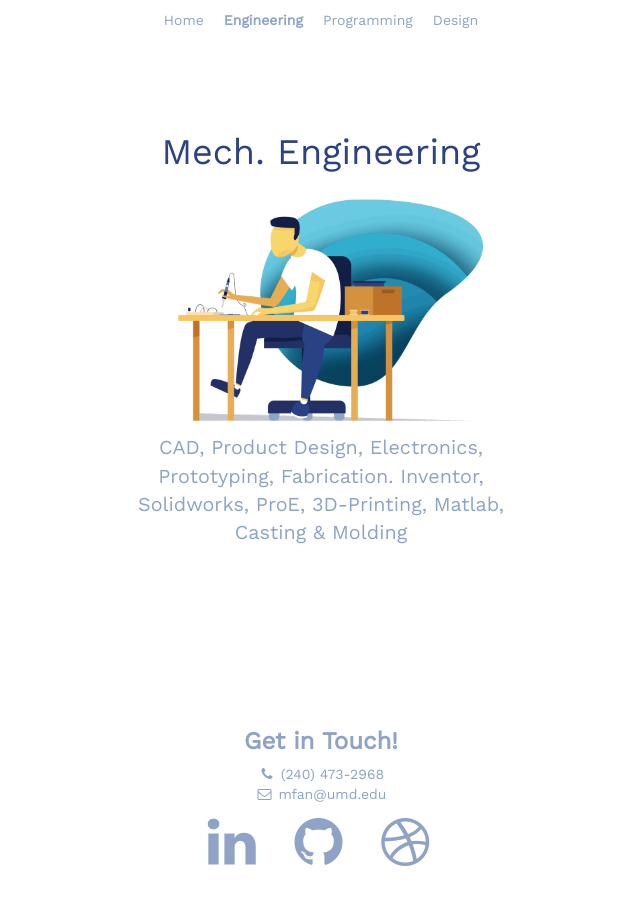
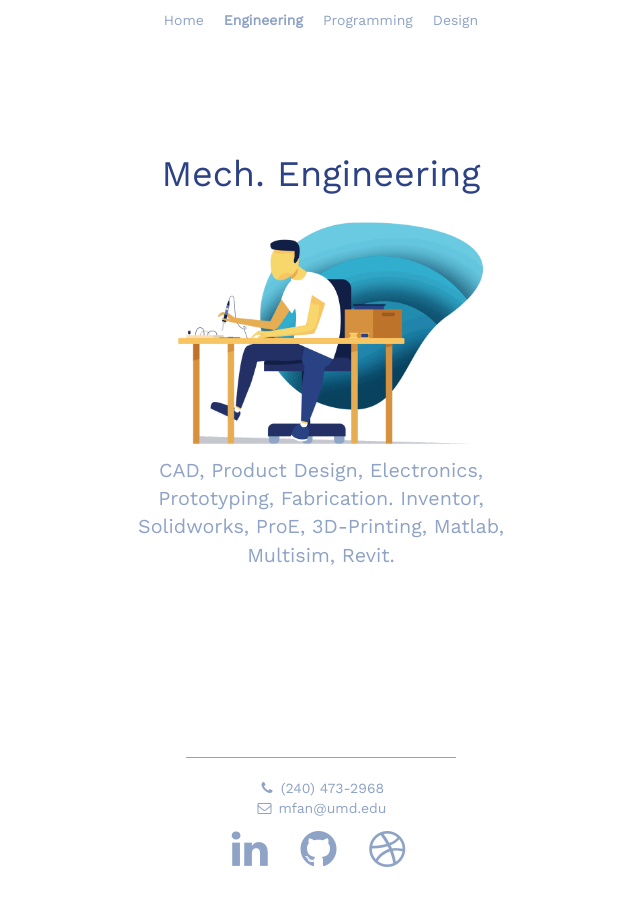
Before and after one commit to mattjfan/mattjfan.github.io, a Jekyll site: the page built from engineering/index.html, in a window 1280 px wide. Shown: the whole page, without its empty margins (319-959 px from the left). Built offline with Jekyll 4.4.1, drawn with Linux system fonts in a browser that asks for light colours; nearby versions of some CDN libraries.

Commit message:
reduce footer

```diff
--- /dev/null
+++ b/_includes/footer.html
@@ -0,0 +1,31 @@
+<div class="mx-auto text-center footer">
+      <!--h3><strong>Get in Touch!</strong></h3-->
+      <hr class='divider'>
+      <ul class="list-unstyled">
+        <li>
+          <i class="fa fa-phone fa-fw"></i>
+          (240) 473-2968</li>
+        <li>
+          <i class="fa fa-envelope-o fa-fw"></i>
+          <a href="mailto:mfan@umd.edu">mfan@umd.edu</a>
+        </li>
+      </ul>
+
+      <ul class="list-inline">
+        <li class="list-inline-item">
+          <a href="https://www.linkedin.com/in/matt-fan/">
+            <i class="gradient_link fa fa-linkedin fa-fw fa-3x"></i>
+          </a>
+        </li>
+        <li class="list-inline-item">
+          <a href="https://github.com/mattjfan">
+            <i class=" gradient_link fa fa-github fa-fw fa-3x"></i>
+          </a>
+        </li>
+        <li class="list-inline-item">
+          <a href="https://dribbble.com/mfan">
+            <i class=" gradient_link fa fa-dribbble fa-fw fa-3x"></i>
+          </a>
+        </li>
+      </ul>
+    </div>
--- a/css/styles.css
+++ b/css/styles.css
@@ -15,7 +15,7 @@ html, body{
 .vertical_center{
   display: flex;
  align-items: center;
- height:70vh;
+ height:75vh;
 }
 
 /*
@@ -31,7 +31,13 @@ p{
   color:#8fa3c6;
   font-size:2.2vh;
 }
-
+/*
+@media only screen and (max-width: 768px) {
+  p{
+    font-size:2.6vh;
+  }
+}
+*/
 .button1 {
     background-color: white;
     color: black;
@@ -52,6 +58,7 @@ p{
 }
 
 .footer {
+
   width:100%;
   max-width:100%;
   position: absolute;
@@ -95,7 +102,13 @@ a:active {
   font-weight: bold;
 }
 
-
+.divider{
+  border:none;
+  width:30vh;
+  height: 1px;
+  color: var(--color2);
+  background-color: var(--color2);
+}
 
 button {
   color: var(--color1);
--- a/engineering/index.html
+++ b/engineering/index.html
@@ -19,41 +19,10 @@ title: Engineering
 <p>CAD, Product Design, Electronics,
 Prototyping, Fabrication.  Inventor,
 Solidworks, ProE, 3D-Printing,
-Matlab, Casting & Molding</p>
+Matlab, Multisim, Revit.</p>
 </div>
 </div>
 
-<div class="mx-auto text-center footer">
-
-      <h3><strong>Get in Touch!</strong></h3>
-      <ul class="list-unstyled">
-        <li>
-          <i class="fa fa-phone fa-fw"></i>
-          (240) 473-2968</li>
-        <li>
-          <i class="fa fa-envelope-o fa-fw"></i>
-          <a href="mailto:mfan@umd.edu">mfan@umd.edu</a>
-        </li>
-      </ul>
-
-      <ul class="list-inline">
-        <li class="list-inline-item">
-          <a href="https://www.linkedin.com/in/matt-fan/">
-            <i class="gradient_link fa fa-linkedin fa-fw fa-4x"></i>
-          </a>
-        </li>
-        <li class="list-inline-item">
-          <a href="https://github.com/mattjfan">
-            <i class=" gradient_link fa fa-github fa-fw fa-4x"></i>
-          </a>
-        </li>
-        <li class="list-inline-item">
-          <a href="https://dribbble.com/mfan">
-            <i class=" gradient_link fa fa-dribbble fa-fw fa-4x"></i>
-          </a>
-        </li>
-      </ul>
-
-    </div>
+{% include footer.html %}
 
 </center>
```
Also changed, not shown: design/index.html (+1 -32 lines), index.html (+4 -32 lines), programming/index.html (+1 -31 lines), 5 other files.
